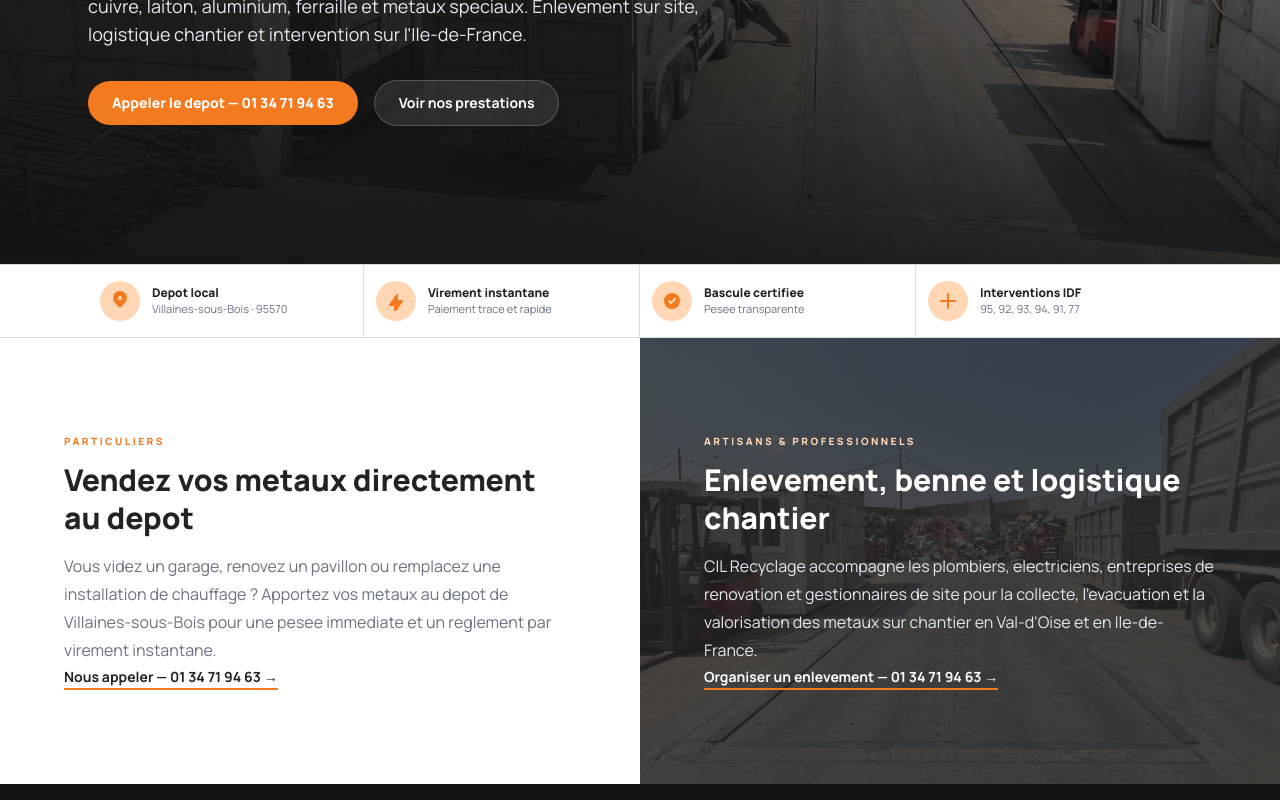
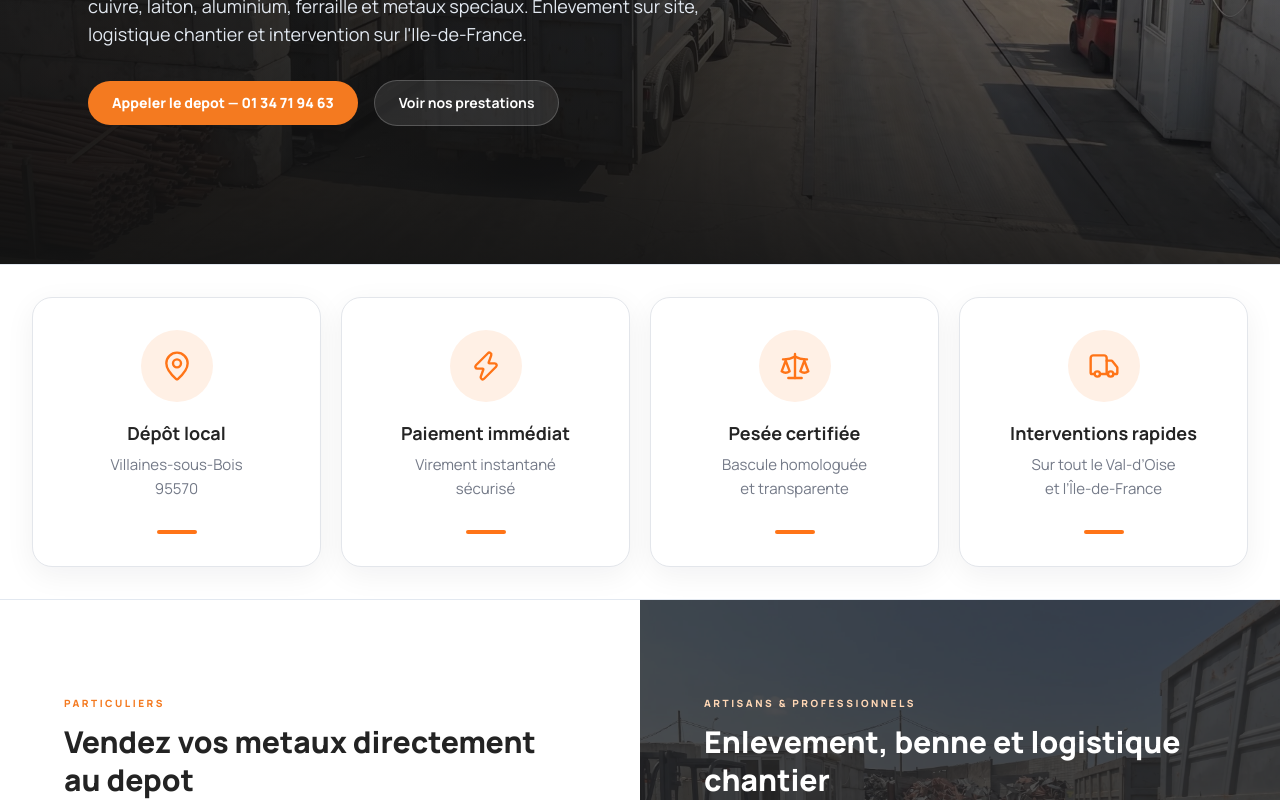
Before and after one commit to rayankb92/cilrecyclage, a Next.js app: page / in a window 1280 px wide. Shown: the part 505-1305 px from the top of the page. Built offline with nearby package versions, Linux system fonts and the light colour scheme; no server answers.

Commit message:
advantage restyling

```diff
--- a/package.json
+++ b/package.json
@@ -10,6 +10,7 @@
   },
   "dependencies": {
     "@vercel/analytics": "^2.0.1",
+    "lucide-react": "^1.24.0",
     "next": "16.2.7",
     "react": "19.2.4",
     "react-dom": "19.2.4"
--- a/src/app/page.tsx
+++ b/src/app/page.tsx
@@ -1,6 +1,7 @@
 import type { Metadata } from "next";
 import Image from "next/image";
 import Link from "next/link";
+import { AdvantagesFlex } from "@/components/home/AdvantagesFlex";
 import { ALL_CITIES, NEARBY_DEPARTMENTS, EXTENDED_DEPARTMENTS } from "@/content";
 import { CORE_SERVICES, SITE } from "@/content/site";
 import { AnimateIn } from "@/components/ui/AnimateIn";
@@ -32,45 +33,6 @@ const METAL_GRID = [
     name: "Ferraille",
     detail: "Structures, depose, chantier",
     src: "/images/logistique/poutrelle.webp",
-  },
-];
-
-const REASSURANCE = [
-  {
-    label: "Depot local",
-    detail: "Villaines-sous-Bois · 95570",
-    icon: (
-      <svg viewBox="0 2 20 20" fill="currentColor" className="h-5 w-5 text-[#F47A20]" aria-hidden="true">
-        <path fillRule="evenodd" d="M5.05 4.05a7 7 0 119.9 9.9L10 18.9l-4.95-4.95a7 7 0 010-9.9zM10 11a2 2 0 100-4 2 2 0 000 4z" clipRule="evenodd" />
-      </svg>
-    ),
-  },
-  {
-    label: "Virement instantane",
-    detail: "Paiement trace et rapide",
-    icon: (
-      <svg viewBox="0 -2 20 20" fill="currentColor" className="h-5 w-5 text-[#F47A20]" aria-hidden="true">
-        <path fillRule="evenodd" d="M11.3 1.046A1 1 0 0112 2v5h4a1 1 0 01.82 1.573l-7 10A1 1 0 018 18v-5H4a1 1 0 01-.82-1.573l7-10a1 1 0 011.12-.38z" clipRule="evenodd" />
-      </svg>
-    ),
-  },
-  {
-    label: "Bascule certifiee",
-    detail: "Pesee transparente",
-    icon: (
-      <svg viewBox="0 0 20 20" fill="currentColor" className="h-5 w-5 text-[#F47A20]" aria-hidden="true">
-        <path fillRule="evenodd" d="M10 18a8 8 0 100-16 8 8 0 000 16zm3.707-9.293a1 1 0 00-1.414-1.414L9 10.586 7.707 9.293a1 1 0 00-1.414 1.414l2 2a1 1 0 001.414 0l4-4z" clipRule="evenodd" />
-      </svg>
-    ),
-  },
-  {
-    label: "Interventions IDF",
-    detail: "95, 92, 93, 94, 91, 77",
-    icon: (
-      <svg viewBox="0 0 20 20" fill="currentColor" className="h-5 w-5 text-[#F47A20]" aria-hidden="true">
-        <path d="M10 2a1 1 0 011 1v6h6a1 1 0 110 2h-6v6a1 1 0 11-2 0v-6H3a1 1 0 110-2h6V3a1 1 0 011-1z" />
-      </svg>
-    ),
   },
 ];
 
@@ -125,24 +87,7 @@ export default function HomePage() {
         </div>
       </section>
 
-      <section className="border-y border-[#D9DDE3] bg-white">
-        <div className="mx-auto grid max-w-6xl grid-cols-2 px-4 sm:px-6 lg:grid-cols-4">
-          {REASSURANCE.map((item, i) => (
-            <div
-              key={i}
-              className={`reassurance-${i + 1} flex items-center gap-3 border-[#D9DDE3] px-3 py-4 odd:border-r nth-[n+3]:border-t lg:border-r lg:nth-[n+3]:border-t-0 lg:last:border-r-0`}
-            >
-              <span className="flex h-10 w-10 items-center justify-center rounded-full bg-[#FFD7B5]">
-                {item.icon}
-              </span>
-              <div>
-                <p className="text-xs font-extrabold text-[#232323]">{item.label}</p>
-                <p className="text-[11px] text-[#6B7280]">{item.detail}</p>
-              </div>
-            </div>
-          ))}
-        </div>
-      </section>
+      <AdvantagesFlex />
 
       <section className="grid lg:grid-cols-2">
         <div className="flex flex-col justify-center bg-white px-8 py-16 sm:px-12 lg:px-16 lg:py-24">
--- /dev/null
+++ b/src/components/home/AdvantagesFlex.tsx
@@ -0,0 +1,76 @@
+import type { LucideIcon } from "lucide-react";
+import { MapPin, Scale, Truck, Zap } from "lucide-react";
+
+type Advantage = {
+  title: string;
+  lines: string[];
+  icon: LucideIcon;
+};
+
+const advantages: Advantage[] = [
+  {
+    title: "Dépôt local",
+    lines: ["Villaines-sous-Bois", "95570"],
+    icon: MapPin,
+  },
+  {
+    title: "Paiement immédiat",
+    lines: ["Virement instantané", "sécurisé"],
+    icon: Zap,
+  },
+  {
+    title: "Pesée certifiée",
+    lines: ["Bascule homologuée", "et transparente"],
+    icon: Scale,
+  },
+  {
+    title: "Interventions rapides",
+    lines: ["Sur tout le Val-d’Oise", "et l’Île-de-France"],
+    icon: Truck,
+  },
+];
+
+export function AdvantagesFlex() {
+  return (
+    <section
+      aria-label="Les avantages de C.I.L Recyclage"
+      className="border-y border-slate-200 bg-white py-5 md:py-8"
+    >
+      <div className="mx-auto max-w-7xl px-4 sm:px-6 lg:px-8">
+        <div className="flex flex-wrap gap-3 md:flex-nowrap md:gap-5">
+          {advantages.map(({ title, lines, icon: Icon }) => (
+            <article
+              key={title}
+              className="group flex min-h-[220px] basis-[calc(50%-0.375rem)] flex-col items-center rounded-[20px] border border-[#E3E6EB] bg-white px-3 py-5 text-center shadow-[0_8px_30px_rgba(15,23,42,0.06)] transition duration-300 motion-reduce:transform-none motion-reduce:transition-none hover:-translate-y-1 hover:border-orange-200 hover:shadow-[0_16px_40px_rgba(15,23,42,0.10)] md:min-h-[270px] md:basis-0 md:flex-1 md:px-6 md:py-8"
+            >
+              <div className="flex size-14 shrink-0 items-center justify-center rounded-full bg-[#FFF0E5] md:size-[72px]">
+                <Icon
+                  aria-hidden="true"
+                  className="size-7 text-[#FF7417] md:size-8"
+                  strokeWidth={1.8}
+                />
+              </div>
+
+              <h3 className="mt-4 text-[15px] font-bold leading-tight text-[#242424] md:mt-5 md:text-lg">
+                {title}
+              </h3>
+
+              <div className="mt-2 text-[12px] leading-5 text-[#737987] sm:text-[13px] md:text-[15px] md:leading-6">
+                {lines.map((line) => (
+                  <span key={line} className="block">
+                    {line}
+                  </span>
+                ))}
+              </div>
+
+              <span
+                aria-hidden="true"
+                className="mt-auto block h-1 w-10 rounded-full bg-[#FF7417] transition-all duration-300 motion-reduce:transition-none group-hover:w-14"
+              />
+            </article>
+          ))}
+        </div>
+      </div>
+    </section>
+  );
+}
```
Also changed, not shown: 1 other file (tests, documents, lock files or other folders).
